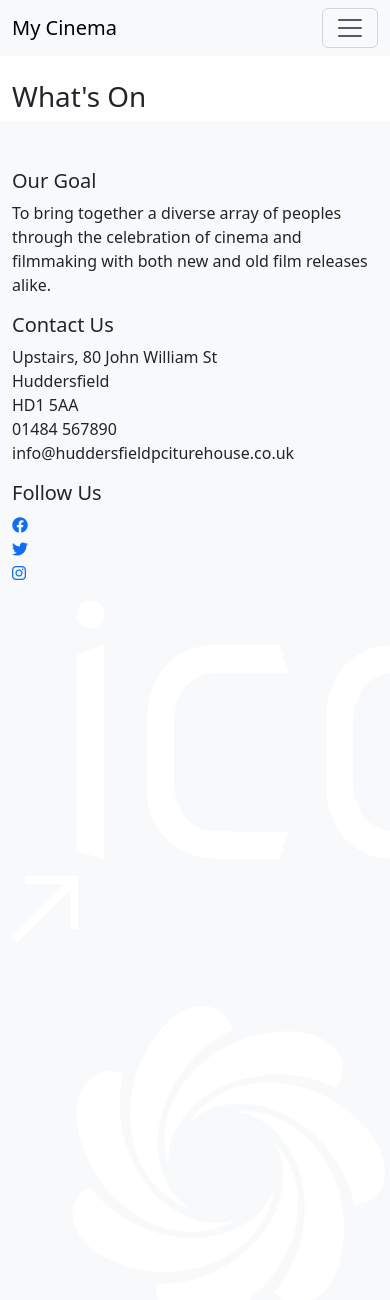
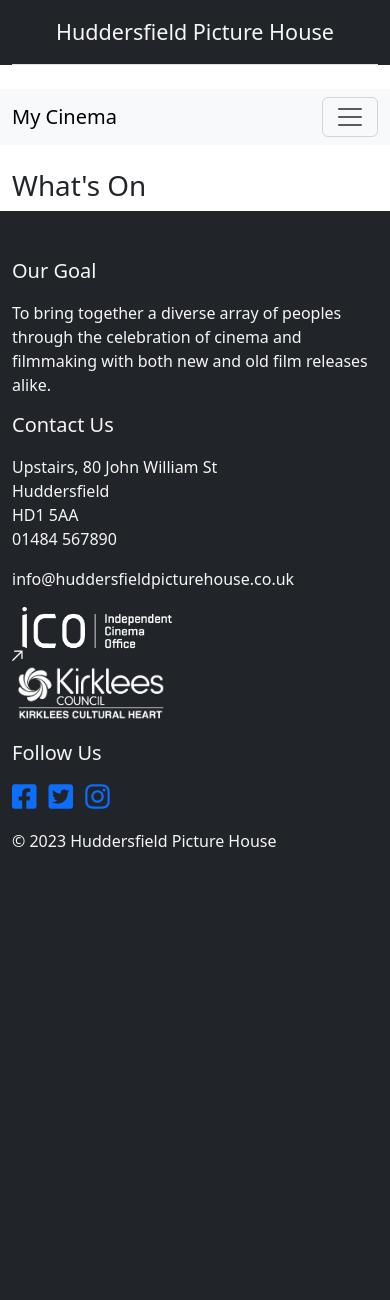
Before and after one commit to jonslack22/Portfolio-4-Huddersfield-Picture-House, a Django app: page / in a window 390 px wide; the page is wider, and only the part inside the window is pictured. Shown: the top 1300 px of that part. After the commit the page ends 847 px from the top of that part, so only its background shows below. Run offline with Django 3.2, Linux system fonts and the light colour scheme; data that the repository does not hold is empty.

Commit message:
Preliminary custom styling for header and footer of base.html template in place

```diff
--- a/static/css/style.css
+++ b/static/css/style.css
@@ -0,0 +1,65 @@
+body {
+    max-width: 1080px;
+    margin-left: auto;
+    margin-right: auto;
+}
+
+header, footer {
+    color:whitesmoke;
+}
+
+footer h5 {
+    padding-bottom: 0.5em;
+}
+
+.email-contact {
+    padding-top: 1em;
+}
+
+.footer-icons {
+    max-height: 5rem;
+    max-width: 10rem;
+    display: block;
+}
+
+.fab {
+    font-size: 28px;
+    width: 0.875em;
+    height: 1em;
+}
+
+.d-flex.flex-wrap.justify-content-center.py-3.mb-4.border-bottom {
+    display: flex;
+    align-items: center;
+}
+
+.social-media-header {
+    display: flex;
+    margin-left: auto;
+    list-style: none;
+}
+
+.social-media-list-header {
+    margin-left: 20px;
+}
+
+.social-media-list {
+    list-style: none;
+    padding-left: 0;
+}
+
+@media only screen and (max-width: 768px) {
+    .social-media-list {
+        max-width: 100%;
+        display: flex;
+        flex-wrap: wrap;
+    }
+
+    .social-media {
+        width: 10%;
+    }
+
+    .social-media-header {
+        display: none;
+    }
+}
--- a/templates/base.html
+++ b/templates/base.html
@@ -12,6 +12,16 @@
     <title>{% block title %}Huddersfield Picture House{% endblock %}</title>
 </head>
 <body>
+    <div class="container bg-dark">
+        <header class="d-flex flex-wrap justify-content-center py-3 mb-4 border-bottom">
+            <span class="fs-4">Huddersfield Picture House</span>
+            <ul class="social-media-header">
+                <li class="social-media-list-header"><a href="#"><i class="fab fa-facebook-square"></i></a></li>
+                <li class="social-media-list-header"><a href="#"><i class="fab fa-twitter-square"></i></a></li>
+                <li class="social-media-list-header"><a href="#"><i class="fab fa-instagram"></i></a></li>
+            </ul>
+        </header>
+    </div>
     <!-- Navigation -->
 <nav class="navbar navbar-expand-lg navbar-light bg-light">
     <div class="container">
@@ -58,7 +68,7 @@
     </div>
 
   <!-- Footer -->
-    <footer class="bg-light">
+    <footer class="bg-dark">
         <div class="container py-5">
             <div class="row">
                 <div class="col-md-4">
@@ -74,20 +84,20 @@
                     <li>Huddersfield</li>
                     <li>HD1 5AA</li>
                     <li>01484 567890</li>
-                    <li>info@huddersfieldpciturehouse.co.uk</li>
+                    <li class="email-contact">info@huddersfieldpicturehouse.co.uk</li>
                 </ul>
+            </div>
+            <div class="col-md-3">
+                <img class="footer-icons" src="{% static 'images/ico-logo-white.png' %}" alt="Image">
+                <img class="footer-icons" src="{% static 'images/kirklees_council.png' %}" alt="Image">
             </div>
             <div class="col-md-2">
                 <h5>Follow Us</h5>
-                <ul class="list-unstyled">
-                    <li><a href="#"><i class="fab fa-facebook"></i></a></li>
-                    <li><a href="#"><i class="fab fa-twitter"></i></a></li>
-                    <li><a href="#"><i class="fab fa-instagram"></i></a></li>
+                <ul class="social-media-list">
+                    <li class="social-media"><a href="#"><i class="fab fa-facebook-square"></i></a></li>
+                    <li class="social-media"><a href="#"><i class="fab fa-twitter-square"></i></a></li>
+                    <li class="social-media"><a href="#"><i class="fab fa-instagram"></i></a></li>
                 </ul>
-            </div>
-            <div class="col-md-3">
-                <img src="{% static 'images/ico-logo-white.png' %}" alt="Image">
-                <img src="{% static 'images/kirklees_council.png' %}" alt="Image">
             </div>
             <div class="col-md-12">
                 <p>&copy; 2023 Huddersfield Picture House</p>
```
